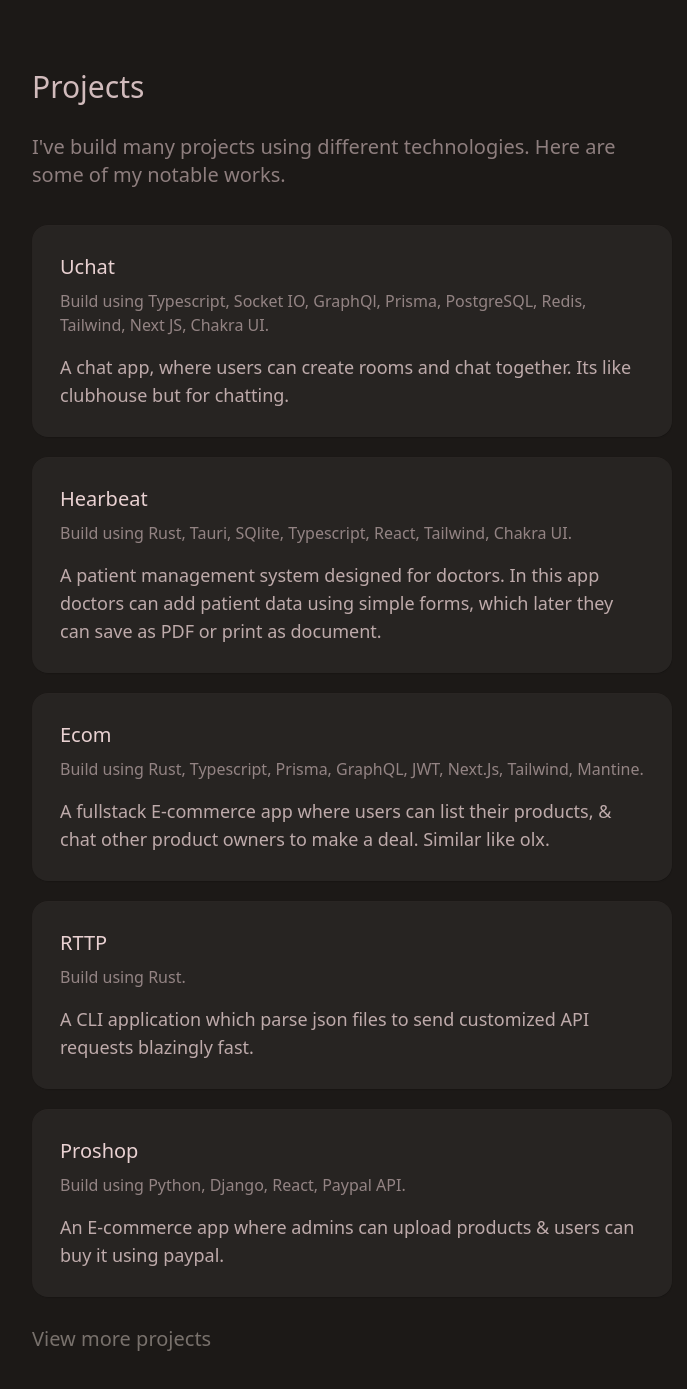
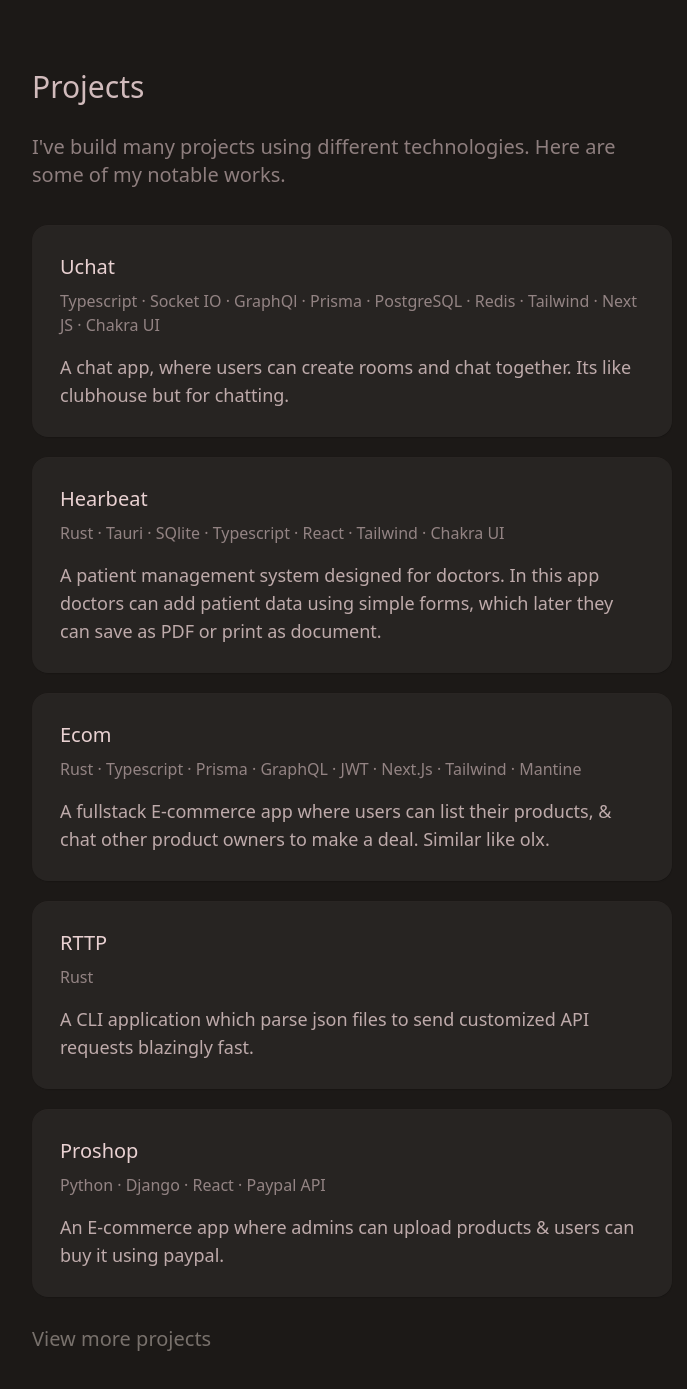
Before and after one commit to fadhilsaheer/fadhilsaheer.github.io, a React (Vite) app: page / in a window 1280 px wide. Shown: the part 983-2372 px from the top of the page, without its empty margins (288-975 px from the left). Built offline with nearby package versions, Linux system fonts and the light colour scheme.

Commit message:
displaying project tech stack in a better way

```diff
--- a/src/components/Projects.tsx
+++ b/src/components/Projects.tsx
@@ -19,7 +19,7 @@ export const Projects: React.FC = () => {
                 {project.title}
               </h2>
               <div className='mt-2 flex flex-wrap space-x-2 text-base text-rose-100/50'>
-                Build using {project.stack}
+                {project.stack.trim().split(',').join(' · ')}
               </div>
               <p className='mt-4 text-lg text-rose-100/70 line-clamp-3'>
                 {project.description}
--- a/src/data/projects.ts
+++ b/src/data/projects.ts
@@ -12,35 +12,34 @@ export const projects: Project[] = [
       'A chat app, where users can create rooms and chat together. Its like clubhouse but for chatting.',
     link: 'https://github.com/octoi/uchat',
     stack:
-      'Typescript, Socket IO, GraphQl, Prisma, PostgreSQL, Redis, Tailwind, Next JS, Chakra UI.',
+      'Typescript, Socket IO, GraphQl, Prisma, PostgreSQL, Redis, Tailwind, Next JS, Chakra UI',
   },
   {
     title: 'Hearbeat',
     description:
       'A patient management system designed for doctors. In this app doctors can add patient data using simple forms, which later they can save as PDF or print as document.',
     link: 'https://octoi.github.io/heartbeat/',
-    stack: 'Rust, Tauri, SQlite, Typescript, React, Tailwind, Chakra UI.',
+    stack: 'Rust, Tauri, SQlite, Typescript, React, Tailwind, Chakra UI',
   },
   {
     title: 'Ecom',
     description:
       'A fullstack E-commerce app where users can list their products, & chat other product owners to make a deal. Similar like olx.',
     link: 'https://github.com/octoi/ecom',
-    stack:
-      'Rust, Typescript, Prisma, GraphQL, JWT, Next.Js, Tailwind, Mantine.',
+    stack: 'Rust, Typescript, Prisma, GraphQL, JWT, Next.Js, Tailwind, Mantine',
   },
   {
     title: 'RTTP',
     description:
       'A CLI application which parse json files to send customized API requests blazingly fast.',
     link: 'https://github.com/octoi/rttp',
-    stack: 'Rust.',
+    stack: 'Rust',
   },
   {
     title: 'Proshop',
     description:
       'An E-commerce app where admins can upload products & users can buy it using paypal.',
     link: 'https://github.com/octoi/uchat',
-    stack: 'Python, Django, React, Paypal API.',
+    stack: 'Python, Django, React, Paypal API',
   },
 ];
```
